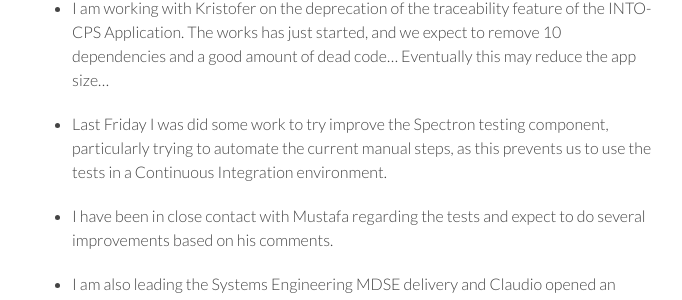
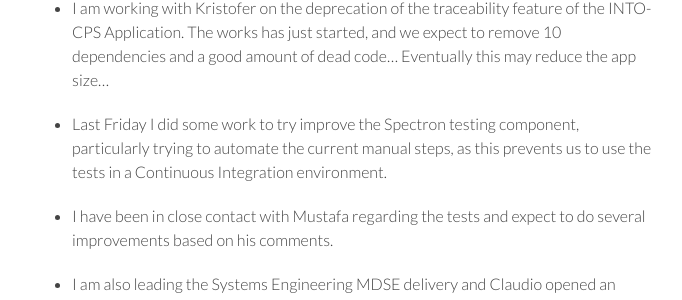
Before and after one commit to digitaltwincentre/digitaltwincentre.github.io, a Jekyll site: the page built from _biweeklies/Biweekly-16.md, in a window 1280 px wide and 900 px high, scrolled down 1986 px. Shown: the part 146-446 px from the top of the window, without its empty margins (418-1100 px from the left). Built offline with Jekyll 4.4.1, drawn with Linux system fonts in a browser that asks for light colours; nearby versions of some CDN libraries.

Commit message:
Update Biweekly-16.md

```diff
--- a/_biweeklies/Biweekly-16.md
+++ b/_biweeklies/Biweekly-16.md
@@ -76,7 +76,7 @@ We also agreed to extract an ISoLA paper from the technical report. Peter set up
 
 * I am working with Kristofer on the deprecation of the traceability feature of the INTO-CPS Application. The works has just started, and we expect to remove 10 dependencies and a good amount of dead code... Eventually this may reduce the app size...
 
-* Last Friday I was did some work to try improve the Spectron testing component, particularly trying to automate the current manual steps, as this prevents us to use the tests in a Continuous Integration environment.
+* Last Friday I did some work to try improve the Spectron testing component, particularly trying to automate the current manual steps, as this prevents us to use the tests in a Continuous Integration environment.
 
 * I have been in close contact with Mustafa regarding the tests and expect to do several improvements based on his comments.
 
```
